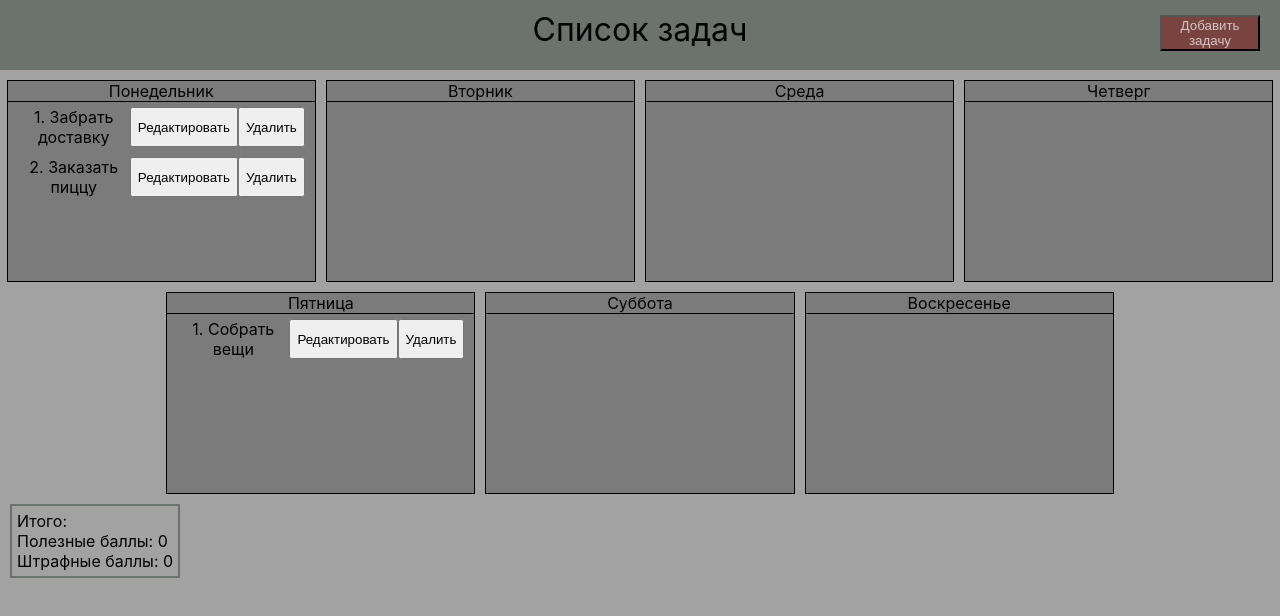
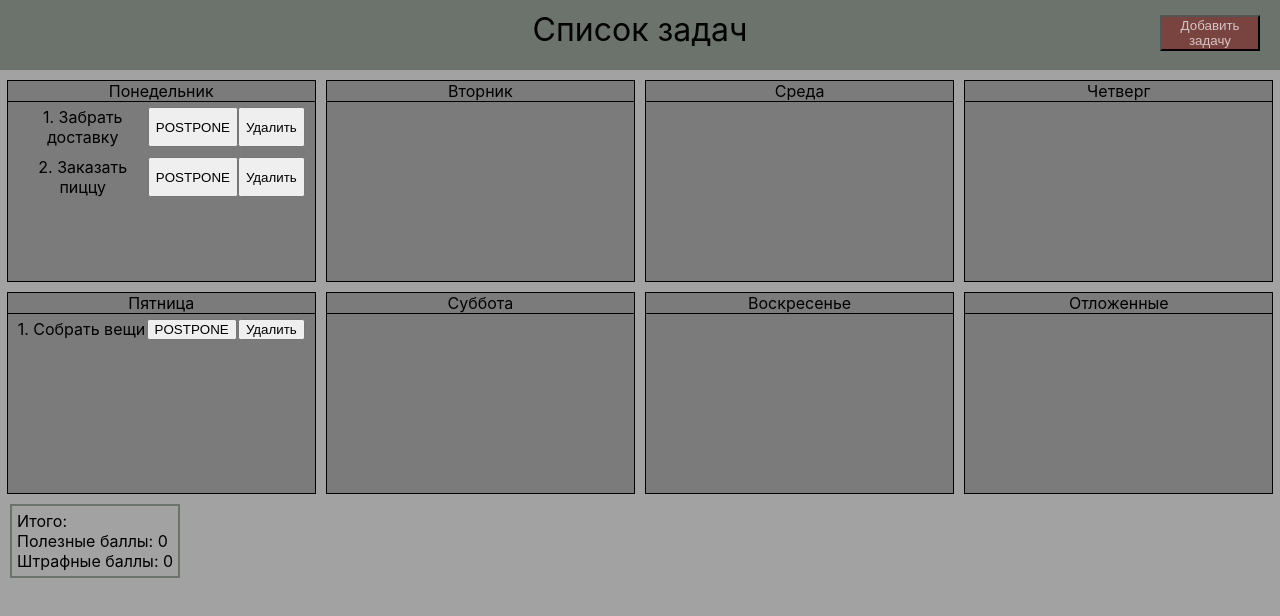
Before and after one commit to shuradavi/task-scheduler, a React (Create React App) app: page / in a window 1280 px wide. Shown: the top 616 px of the page. Built offline with nearby package versions, Linux system fonts and the light colour scheme.

Commit message:
Results done, postpone done -> next changeTask

```diff
--- a/src/App.css
+++ b/src/App.css
@@ -74,7 +74,7 @@ header {
 	border: 1px solid rgba(16, 37, 20, 0.377);
 }
 
-.delete-btn {
+.postpone-btn {
 	cursor: pointer;
 	display: flex;
 	justify-content: center;
--- a/src/App.js
+++ b/src/App.js
@@ -58,10 +58,16 @@ function App() {
 
 
 	const changeTask = (id, fields) => {
-		console.log('change CLICKED');
+		console.log(tasks.filter(t => t.id === id))
+
 	};
 
-	// postponeTask((id) => {})
+	const postponeTask = (id) => {
+		const index = tasks.findIndex(task => task.id === id)
+		const postponed = [...tasks];
+		postponed[index] = { ...postponed[index], dayForTheWeek: 'Отложенные' }
+		setTasks(postponed)
+	}
 
 
 
@@ -73,9 +79,8 @@ function App() {
 			<MyModal visible={modal} setVisible={setModal}>
 					<TaskForm create={createTask} />
 			</MyModal>
-			<MyModal></MyModal>
 			</header>
-			<Days props={tasks} deleteTask={deleteTask} toggleTask={toggleTask} changeTask={changeTask} />
+			<Days props={tasks} deleteTask={deleteTask} toggleTask={toggleTask} changeTask={changeTask} postponeTask={postponeTask} />
 			<Results tasks={tasks}  />
 		</div>
   	);
--- a/src/components/Day/Day.jsx
+++ b/src/components/Day/Day.jsx
@@ -1,14 +1,14 @@
 import React from 'react';
 import TasksItem from '../TasksItem/TasksItem';
 
-const Day = ({ props, day, deleteTask, toggleTask, changeTask }) => {
+const Day = ({ props, day, deleteTask, toggleTask, changeTask, postponeTask }) => {
 
 	let sortedTasks = props.filter((obj) => (obj.dayForTheWeek.toLowerCase() === day.toLowerCase()));
 
 	return (
 		<div className='day-container'>
 			<div className='day'>{day}</div>
-			<TasksItem tasksList={sortedTasks} deleteTask={deleteTask} toggleTask={toggleTask} changeTask={changeTask} />
+			<TasksItem tasksList={sortedTasks} deleteTask={deleteTask} toggleTask={toggleTask} changeTask={changeTask} postponeTask={postponeTask} />
 		</div>
 	);
 };
--- a/src/components/Days/Days.jsx
+++ b/src/components/Days/Days.jsx
@@ -1,18 +1,19 @@
 import React from 'react';
 import Day from '../Day/Day';
 
-const TasksList = ({ props, deleteTask, toggleTask, changeTask }) => {
+const TasksList = ({ props, deleteTask, toggleTask, changeTask, postponeTask }) => {
 
 
 	return (
 		<div className='week-container'>
-			<Day props={props} deleteTask={deleteTask} toggleTask={toggleTask} changeTask={changeTask} day='Понедельник' />
-			<Day props={props} deleteTask={deleteTask} toggleTask={toggleTask} changeTask={changeTask} day='Вторник'/>
-			<Day props={props} deleteTask={deleteTask} toggleTask={toggleTask} changeTask={changeTask} day='Среда'/>
-			<Day props={props} deleteTask={deleteTask} toggleTask={toggleTask} changeTask={changeTask} day='Четверг'/>
-			<Day props={props} deleteTask={deleteTask} toggleTask={toggleTask} changeTask={changeTask} day='Пятница'/>
-			<Day props={props} deleteTask={deleteTask} toggleTask={toggleTask} changeTask={changeTask} day='Суббота'/>
-			<Day props={props} deleteTask={deleteTask} toggleTask={toggleTask} changeTask={changeTask} day='Воскресенье'/>
+			<Day props={props} deleteTask={deleteTask} toggleTask={toggleTask} changeTask={changeTask} postponeTask={postponeTask} day='Понедельник' />
+			<Day props={props} deleteTask={deleteTask} toggleTask={toggleTask} changeTask={changeTask} postponeTask={postponeTask} day='Вторник'/>
+			<Day props={props} deleteTask={deleteTask} toggleTask={toggleTask} changeTask={changeTask} postponeTask={postponeTask} day='Среда'/>
+			<Day props={props} deleteTask={deleteTask} toggleTask={toggleTask} changeTask={changeTask} postponeTask={postponeTask} day='Четверг'/>
+			<Day props={props} deleteTask={deleteTask} toggleTask={toggleTask} changeTask={changeTask} postponeTask={postponeTask} day='Пятница'/>
+			<Day props={props} deleteTask={deleteTask} toggleTask={toggleTask} changeTask={changeTask} postponeTask={postponeTask} day='Суббота'/>
+			<Day props={props} deleteTask={deleteTask} toggleTask={toggleTask} changeTask={changeTask} postponeTask={postponeTask} day='Воскресенье' />
+			<Day props={props} deleteTask={deleteTask} toggleTask={toggleTask} changeTask={changeTask} postponeTask={postponeTask} day='Отложенные' />
 		</div>
 	);
 };
--- a/src/components/Results/Results.jsx
+++ b/src/components/Results/Results.jsx
@@ -2,16 +2,20 @@ import React from 'react';
 
 const Results = ({ tasks }) => {
 	let closeSum = 0;
+	let postponeSum = 0;
 	if (tasks) {
 		closeSum = tasks.filter(task => task.isDone === true)
 			.reduce((acc, task) => acc + task.weight, 0)
+		postponeSum = tasks.filter(task => task.dayForTheWeek.toLowerCase() === 'отложенные')
+			.reduce((acc, task) => acc + task.weight, 0)
 	}
+
 
 	return (
 		<div className='results'>
 		Итого:
 			<span>Полезные баллы: {closeSum}</span>
-			<span>Штрафные баллы: 0</span>
+			<span>Штрафные баллы: {postponeSum}</span>
 		</div>
 	);
 };
--- a/src/components/TasksItem/TasksItem.jsx
+++ b/src/components/TasksItem/TasksItem.jsx
@@ -1,6 +1,6 @@
 import React from 'react';
 
-const TasksItem = ({ tasksList, deleteTask, toggleTask, changeTask }) => {
+const TasksItem = ({ tasksList, deleteTask, toggleTask, changeTask, postponeTask }) => {
 
 
 	return (
@@ -12,8 +12,8 @@ const TasksItem = ({ tasksList, deleteTask, toggleTask, changeTask }) => {
 							(<span className='task-active'>{`${tasksList.indexOf(task) + 1}. ${task.title}`}</span>)
 							:
 							(<span className='task-done'>{`${tasksList.indexOf(task) + 1}. ${task.title}`}</span>)}
-						<button className='edit-btn' onClick={(e) => { e.stopPropagation(); changeTask(task.id) }}>Редактировать</button>
-						<button className='delete-btn' onClick={(e) => { e.stopPropagation(); deleteTask(task) }}>Удалить</button>
+					<button className='postpone-btn' onClick={(e) => { e.stopPropagation(); postponeTask(task.id)}}>POSTPONE</button>
+					<button className='delete-btnpost' onClick={(e) => { e.stopPropagation(); deleteTask(task) }}>Удалить</button>
 				</div>
 			))
 			}
```
Also changed, not shown: src/components/TaskEditForm/TaskEditForm.jsx (added, +9 -0 lines).
